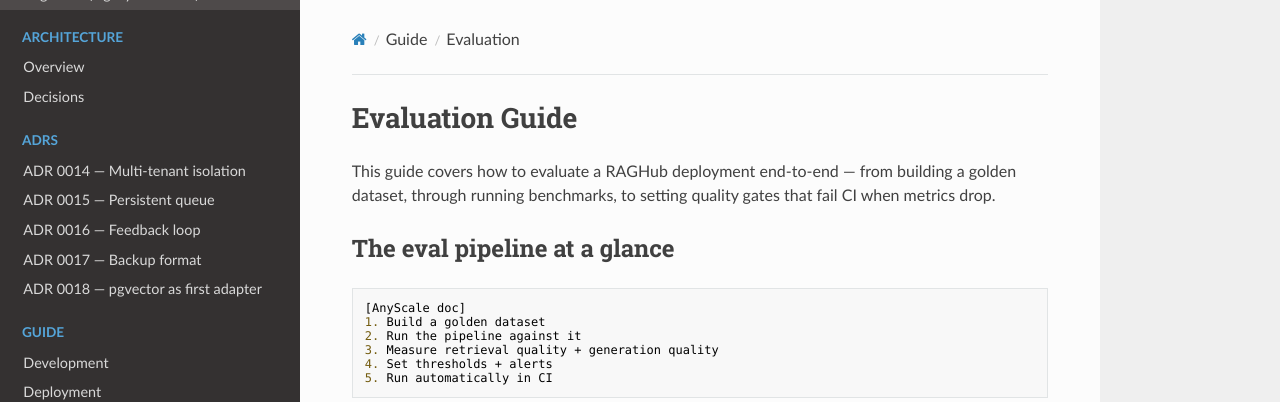
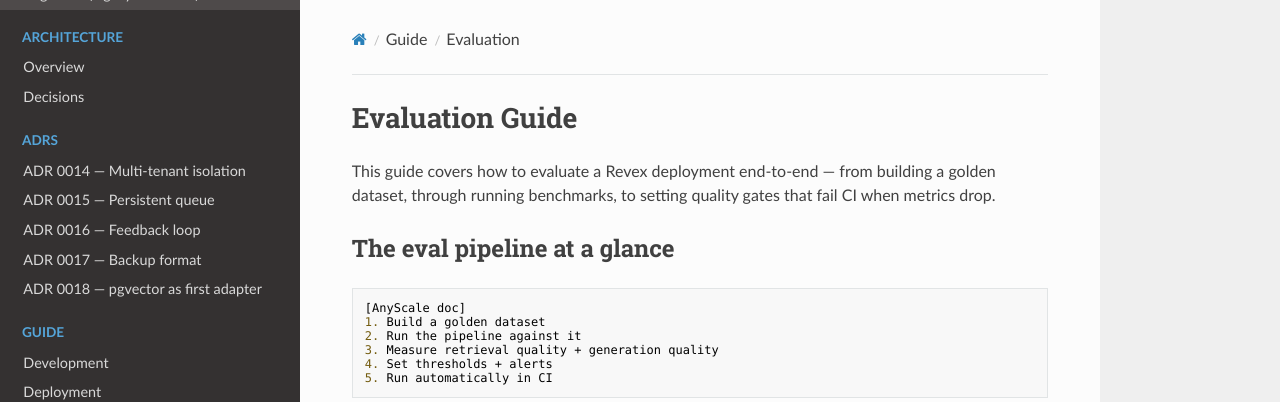
Before and after one commit to sachncs/raghub, an MkDocs documentation site: the page built from docs/guide/evaluation.md, in a window 1280 px wide and 1400 px high. Shown: the top 402 px of the window. Built offline with MkDocs 1.6.1, drawn with Linux system fonts in a browser that asks for light colours; nearby versions of some CDN libraries; some of the changed text lies outside the part shown.

Commit message:
docs(rebrand): rename references in evaluation.md

```diff
--- a/docs/guide/evaluation.md
+++ b/docs/guide/evaluation.md
@@ -1,6 +1,6 @@
 # Evaluation Guide
 
-This guide covers how to evaluate a RAGHub deployment end-to-end —
+This guide covers how to evaluate a Revex deployment end-to-end —
 from building a golden dataset, through running benchmarks, to
 setting quality gates that fail CI when metrics drop.
 
@@ -71,7 +71,7 @@
 
 ## 2. Running a benchmark
 
-RAGHub ships with two datasets built in:
+Revex ships with two datasets built in:
 
 - **Finance** — finance-domain Q&A from PatronusAI.
 - **Frames** — multi-hop reasoning from Google.
```
